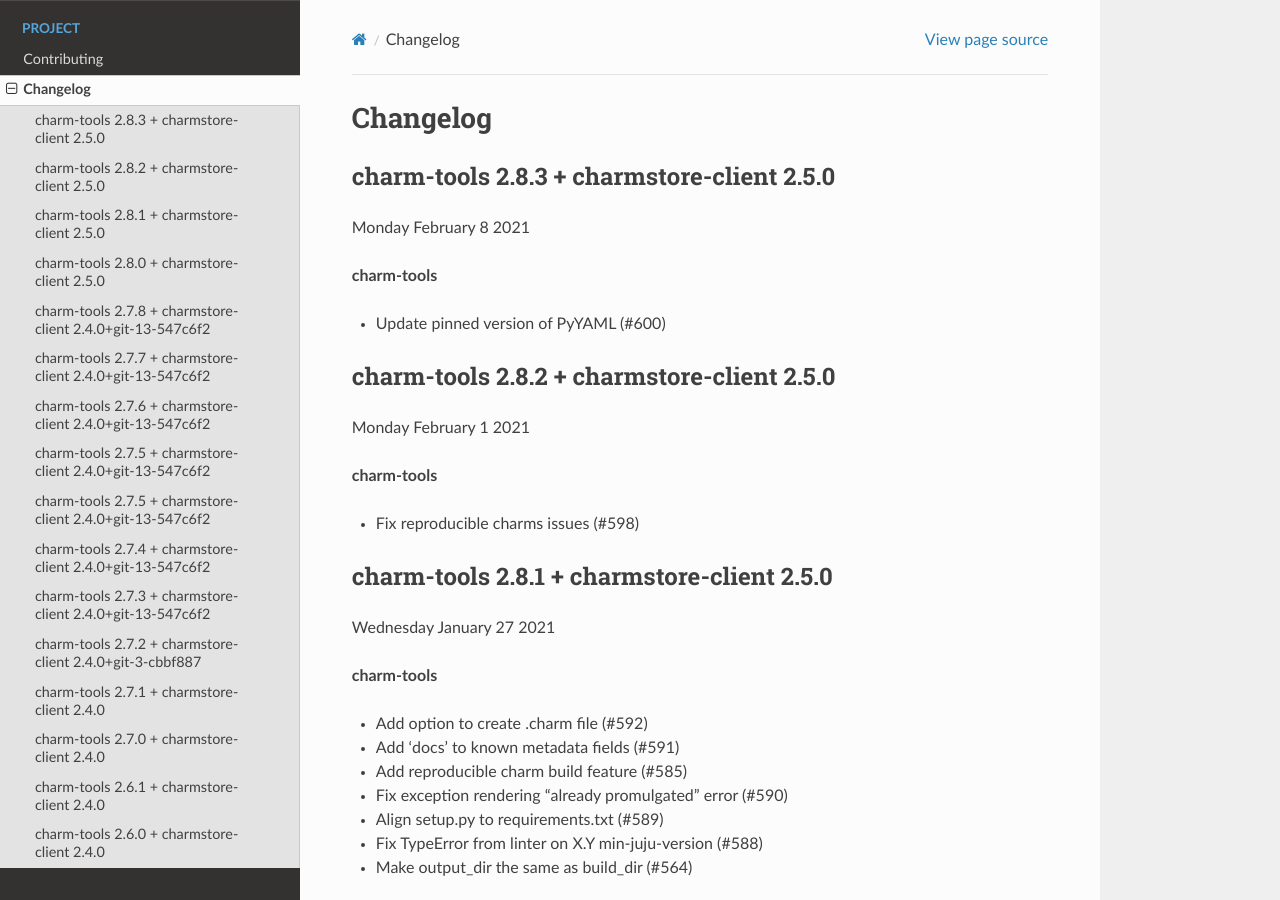
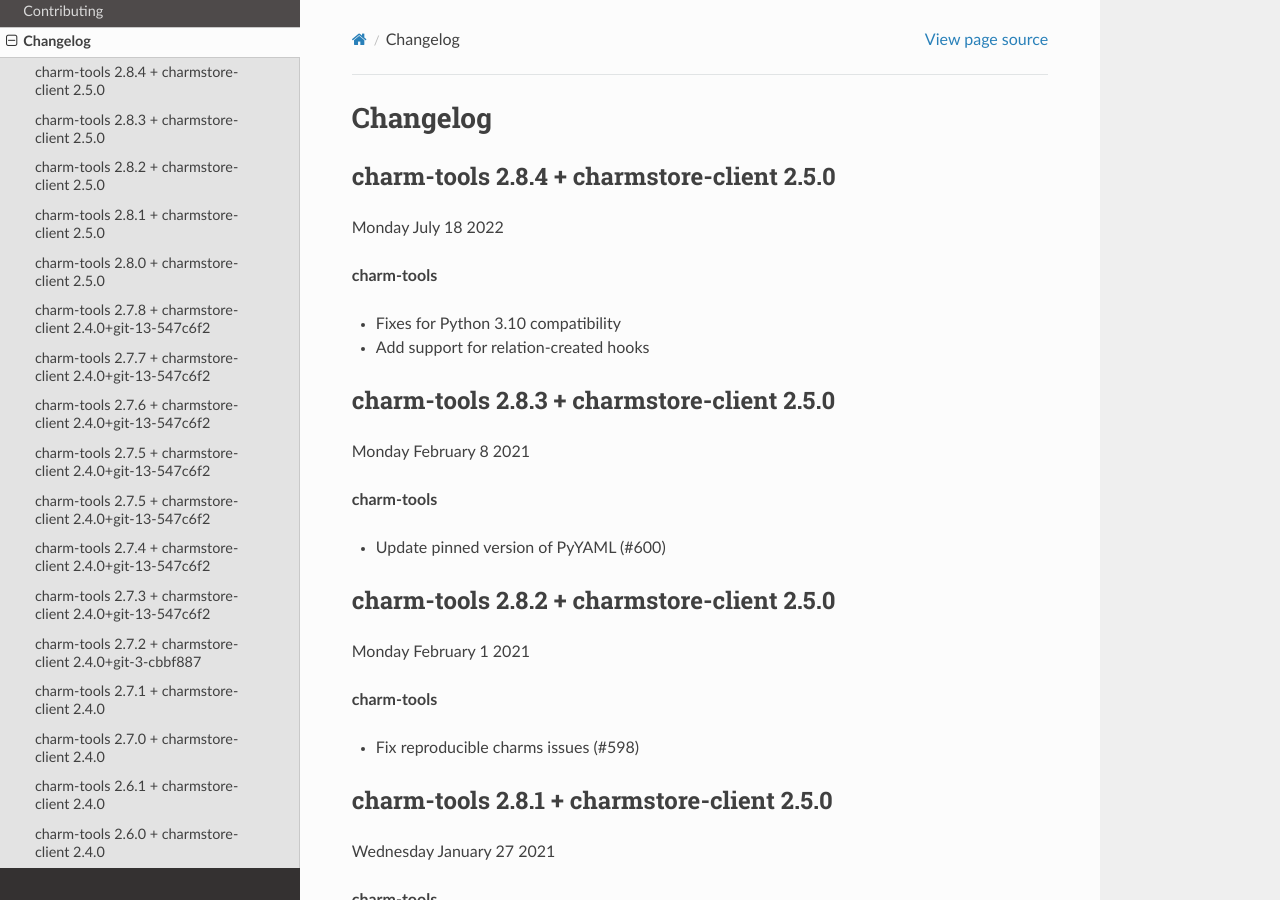
Before and after one commit to juju/charm-tools, a Sphinx documentation site: the page built from docs/changelog.rst, in a window 1280 px wide and 900 px high. Built offline with Sphinx 7.4.7 and the Read the Docs theme 2.0.0, drawn with Linux system fonts in a browser that asks for light colours; pages that are not in the unit, such as notebooks, are missing from menus.

Commit message:
Create changelog for 2.8.4 release

```diff
--- a/docs/changelog.rst
+++ b/docs/changelog.rst
@@ -1,5 +1,14 @@
 Changelog
 =========
+
+charm-tools 2.8.4 + charmstore-client 2.5.0
+^^^^^^^^^^^^^^^^^^^^^^^^^^^^^^^^^^^^^^^^^^^
+Monday July 18 2022
+
+**charm-tools**
+
+* Fixes for Python 3.10 compatibility
+* Add support for relation-created hooks
 
 charm-tools 2.8.3 + charmstore-client 2.5.0
 ^^^^^^^^^^^^^^^^^^^^^^^^^^^^^^^^^^^^^^^^^^^
```
